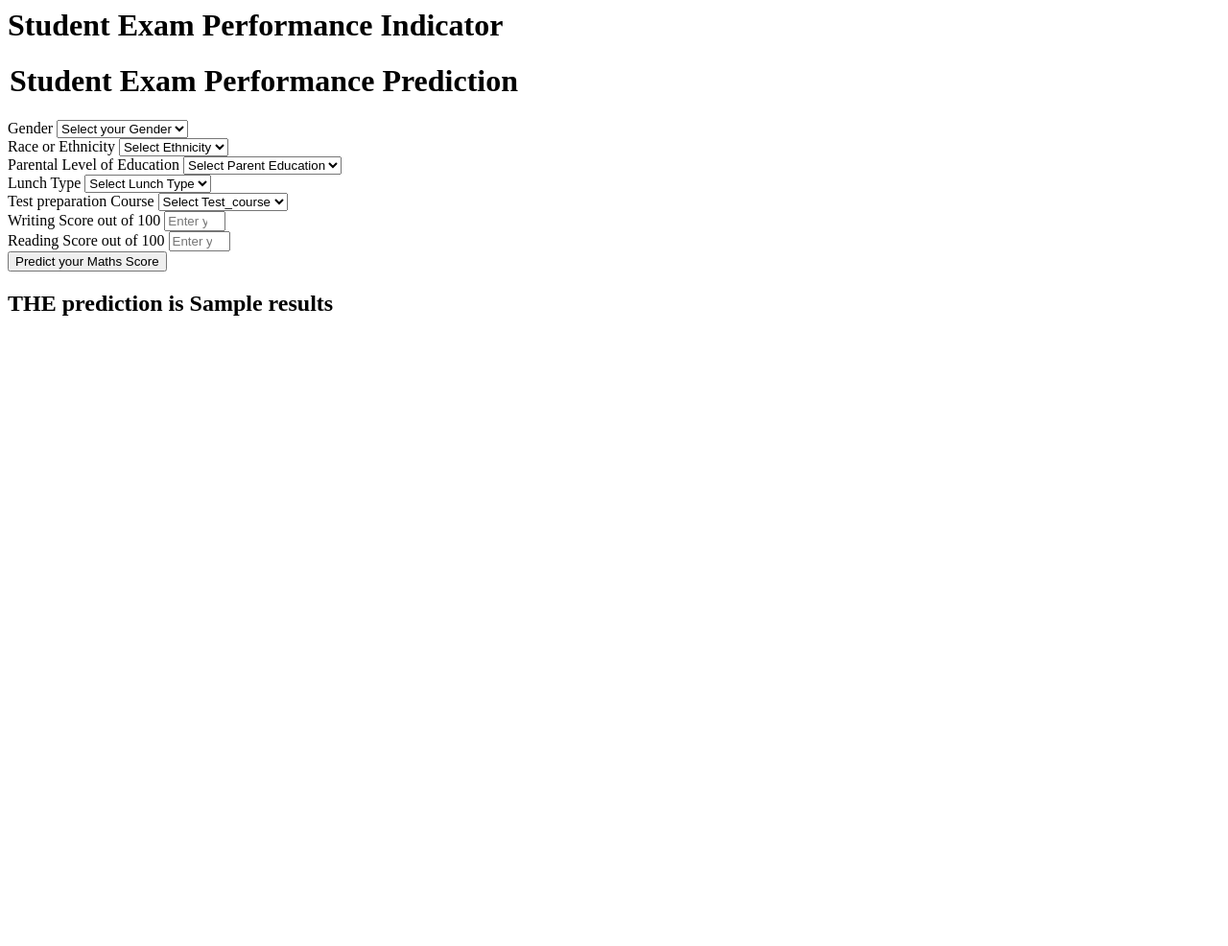
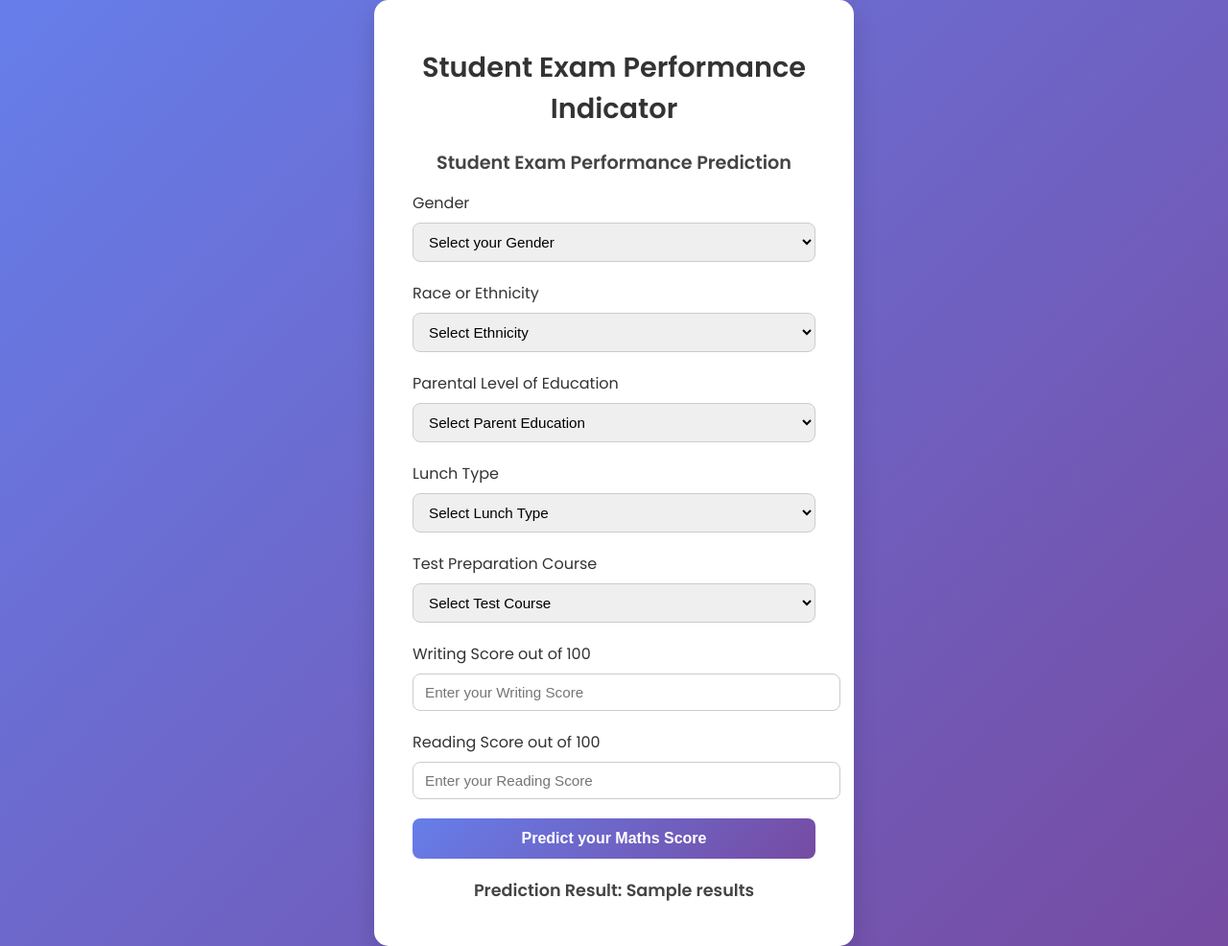
Before and after one commit to shreyashkashyapanand01/STUDENT_PERFORMANCE, a Flask app: template src/templates/home.html in a window 1280 px wide. Shown: the whole page at 96% size. Before the commit the page ends 329 px from the top, so only its background shows below. Run offline with Flask 3, Linux system fonts and the light colour scheme; the template is opened without the code that fills it: most values are stand-ins (such as "Sample title", 1, 10 or a date in 2020).

Commit message:
Updated UI UX

```diff
--- a/src/app.py
+++ /dev/null
@@ -1,45 +0,0 @@
-from flask import Flask,request,render_template
-import numpy as np
-import pandas as pd
-
-from sklearn.preprocessing import StandardScaler
-from src.pipeline.predict_pipeline import CustomData,PredictPipeline
-
-application=Flask(__name__)
-
-app=application
-
-## Route for a home page
-
-@app.route('/')
-def index():
-    return render_template('index.html')
-
-@app.route('/predictdata',methods=['GET','POST'])
-def predict_datapoint():
-    if request.method=='GET':
-        return render_template('home.html')
-    else:
-        data=CustomData(
-            gender=request.form.get('gender'),
-            race_ethnicity=request.form.get('ethnicity'),
-            parental_level_of_education=request.form.get('parental_level_of_education'),
-            lunch=request.form.get('lunch'),
-            test_preparation_course=request.form.get('test_preparation_course'),
-            reading_score=float(request.form.get('writing_score')),
-            writing_score=float(request.form.get('reading_score'))
-
-        )
-        pred_df=data.get_data_as_data_frame()
-        print(pred_df)
-        print("Before Prediction")
-
-        predict_pipeline=PredictPipeline()
-        print("Mid Prediction")
-        results=predict_pipeline.predict(pred_df)
-        print("after Prediction")
-        return render_template('home.html',results=results[0])
-
-
-if __name__=="__main__":
-    app.run(host="0.0.0.0", debug=True)
--- a/src/templates/home.html
+++ b/src/templates/home.html
@@ -1,111 +1,173 @@
-<html>
+<!DOCTYPE html>
+<html lang="en">
+<head>
+    <meta charset="UTF-8">
+    <meta name="viewport" content="width=device-width, initial-scale=1.0">
+    <title>Student Exam Performance Indicator</title>
+    <!-- Google Font -->
+    <link href="https://fonts.googleapis.com/css2?family=Poppins:wght@400;600&display=swap" rel="stylesheet">
+
+    <style>
+        body {
+            font-family: 'Poppins', sans-serif;
+            background: linear-gradient(135deg, #667eea, #764ba2);
+            display: flex;
+            justify-content: center;
+            align-items: center;
+            min-height: 100vh;
+            margin: 0;
+        }
+
+        .login {
+            background: #fff;
+            padding: 30px 40px;
+            border-radius: 15px;
+            box-shadow: 0 10px 25px rgba(0,0,0,0.15);
+            width: 420px;
+            text-align: center;
+        }
+
+        h1 {
+            font-size: 1.8rem;
+            margin-bottom: 20px;
+            color: #333;
+            font-weight: 600;
+        }
+
+        legend {
+            font-size: 1.2rem;
+            font-weight: 600;
+            margin-bottom: 15px;
+            color: #444;
+        }
+
+        .mb-3 {
+            margin-bottom: 20px;
+            text-align: left;
+        }
+
+        label {
+            font-weight: 500;
+            display: block;
+            margin-bottom: 8px;
+            color: #333;
+        }
+
+        .form-control {
+            width: 100%;
+            padding: 10px 12px;
+            border: 1px solid #ccc;
+            border-radius: 8px;
+            outline: none;
+            font-size: 0.95rem;
+            transition: all 0.3s ease-in-out;
+        }
+
+        .form-control:focus {
+            border-color: #667eea;
+            box-shadow: 0 0 8px rgba(102,126,234,0.5);
+        }
+
+        .btn {
+            background: linear-gradient(135deg, #667eea, #764ba2);
+            border: none;
+            color: #fff;
+            padding: 12px;
+            width: 100%;
+            border-radius: 8px;
+            font-size: 1rem;
+            cursor: pointer;
+            font-weight: 600;
+            transition: transform 0.2s, background 0.3s;
+        }
+
+        .btn:hover {
+            transform: translateY(-2px);
+            background: linear-gradient(135deg, #5a67d8, #6b46c1);
+        }
+
+        h2 {
+            margin-top: 20px;
+            font-size: 1.1rem;
+            color: #444;
+        }
+    </style>
+</head>
 <body>
     <div class="login">
         <h1>Student Exam Performance Indicator</h1>
 
         <form action="{{ url_for('predict_datapoint')}}" method="post">
-        <h1>
             <legend>Student Exam Performance Prediction</legend>
-        </h1>
+
             <div class="mb-3">
-            <label class="form-label">Gender</label>
-            <select class="form-control" name="gender" placeholder="Enter you Gender" required>
-                <option class="placeholder" selected disabled value="">Select your Gender</option>
-                <option value="male">
-                    Male
-                </option>
-                <option value="female">
-                    Female
-                </option>
+                <label>Gender</label>
+                <select class="form-control" name="gender" required>
+                    <option selected disabled value="">Select your Gender</option>
+                    <option value="male">Male</option>
+                    <option value="female">Female</option>
                 </select>
             </div>
+
             <div class="mb-3">
-            <label class="form-label">Race or Ethnicity</label>
-            <select class="form-control" name="ethnicity" placeholder="Enter you ethnicity" required>
-                <option class="placeholder" selected disabled value="">Select Ethnicity</option>
-                <option value="group A">
-                    Group A
-                </option>
-                <option value="group B">
-                    Group B
-                </option>
-                <option value="group C">
-                    Group C
-                </option>
-                <option value="group D">
-                    Group D
-                </option>
-                <option value="group E">
-                    Group E
-                </option>
+                <label>Race or Ethnicity</label>
+                <select class="form-control" name="ethnicity" required>
+                    <option selected disabled value="">Select Ethnicity</option>
+                    <option value="group A">Group A</option>
+                    <option value="group B">Group B</option>
+                    <option value="group C">Group C</option>
+                    <option value="group D">Group D</option>
+                    <option value="group E">Group E</option>
                 </select>
             </div>
+
             <div class="mb-3">
-            <label class="form-label">Parental Level of Education</label>
-            <select class="form-control" name="parental_level_of_education"
-                placeholder="Enter you Parent Education" required>
-                <option class="placeholder" selected disabled value="">Select Parent Education</option>
-                <option value="associate's degree">
-                    associate's degree
-                </option>
-                <option value="bachelor's degree">
-                    bachelor's degree
-                </option>
-                <option value="high school">
-                    high school
-                </option>
-                <option value="master's degree">
-                    master's degree
-                </option>
-                <option value="some college">
-                    some college
-                </option>
-                <option value="some high school">
-                    some high school
-                </option>
+                <label>Parental Level of Education</label>
+                <select class="form-control" name="parental_level_of_education" required>
+                    <option selected disabled value="">Select Parent Education</option>
+                    <option value="associate's degree">Associate's degree</option>
+                    <option value="bachelor's degree">Bachelor's degree</option>
+                    <option value="high school">High school</option>
+                    <option value="master's degree">Master's degree</option>
+                    <option value="some college">Some college</option>
+                    <option value="some high school">Some high school</option>
                 </select>
             </div>
+
             <div class="mb-3">
-            <label class="form-label">Lunch Type</label>
-            <select class="form-control" name="lunch" placeholder="Enter you Lunch" required>
-                <option class="placeholder" selected disabled value="">Select Lunch Type</option>
-                <option value="free/reduced">
-                    free/reduced
-                </option>
-                <option value="standard">
-                    standard
-                </option>
+                <label>Lunch Type</label>
+                <select class="form-control" name="lunch" required>
+                    <option selected disabled value="">Select Lunch Type</option>
+                    <option value="free/reduced">Free/Reduced</option>
+                    <option value="standard">Standard</option>
                 </select>
             </div>
+
             <div class="mb-3">
-            <label class="form-label">Test preparation Course</label>
-            <select class="form-control" name="test_preparation_course" placeholder="Enter you Course"
-                required>
-                <option class="placeholder" selected disabled value="">Select Test_course</option>
-                <option value="none">
-                    None
-                </option>
-                <option value="completed">
-                    Completed
-                </option>
+                <label>Test Preparation Course</label>
+                <select class="form-control" name="test_preparation_course" required>
+                    <option selected disabled value="">Select Test Course</option>
+                    <option value="none">None</option>
+                    <option value="completed">Completed</option>
                 </select>
             </div>
+
             <div class="mb-3">
-            <label class="form-label">Writing Score out of 100</label>
-            <input class="form-control" type="number" name="reading_score"
-                placeholder="Enter your Reading score" min='0' max='100' />
+                <label>Writing Score out of 100</label>
+                <input class="form-control" type="number" name="reading_score" placeholder="Enter your Writing Score" min="0" max="100" required>
             </div>
+
             <div class="mb-3">
-            <label class="form-label">Reading Score out of 100</label>
-            <input class="form-control" type="number" name="writing_score"
-                placeholder="Enter your Reading Score" min='0' max='100' />
+                <label>Reading Score out of 100</label>
+                <input class="form-control" type="number" name="writing_score" placeholder="Enter your Reading Score" min="0" max="100" required>
             </div>
+
             <div class="mb-3">
-            <input class="btn btn-primary" type="submit" value="Predict your Maths Score" required />
+                <input class="btn" type="submit" value="Predict your Maths Score">
             </div>
         </form>
-    <h2>
-       THE  prediction is {{results}}
-    </h2>
-   <body>
+
+        <h2>Prediction Result: {{results}}</h2>
+    </div>
+</body>
 </html>
```
Also changed, not shown: src/templates/index.html (+79 -1 lines). Lines whose indentation alone changed are shown as unchanged.
